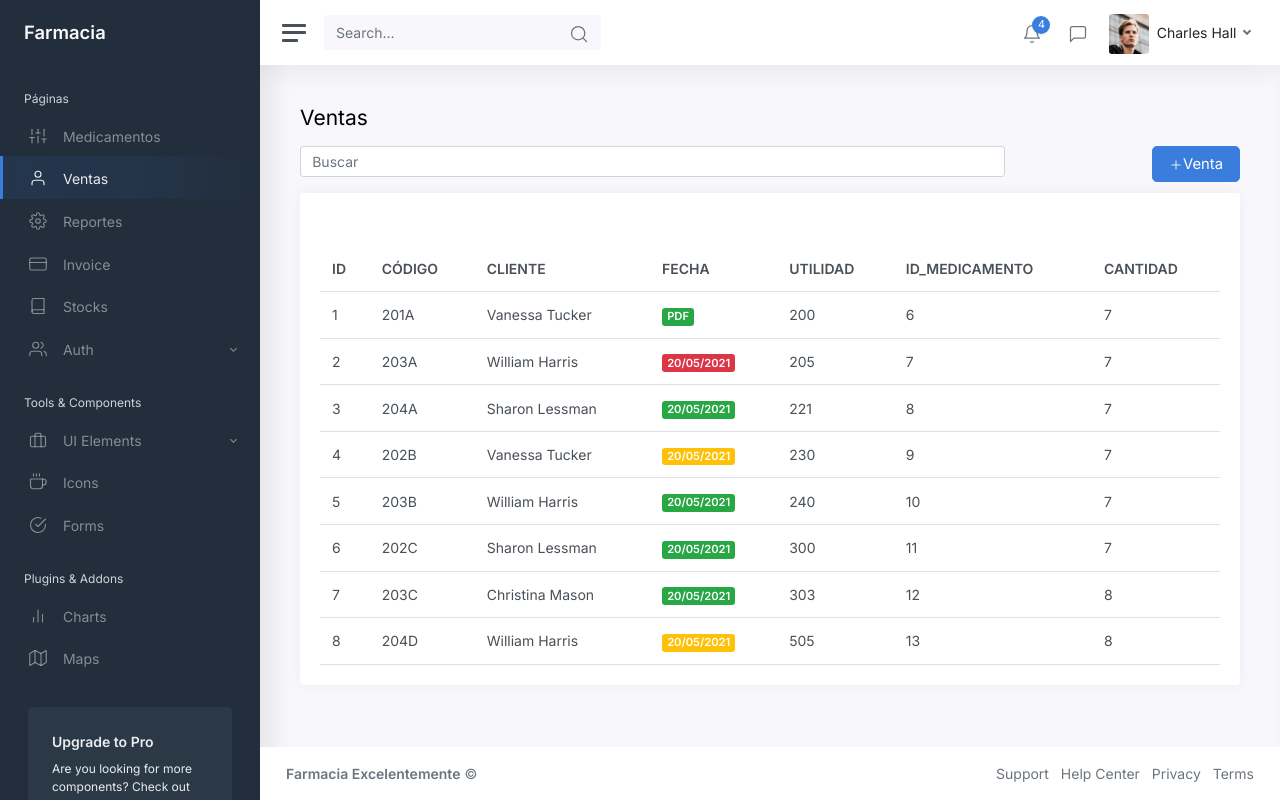
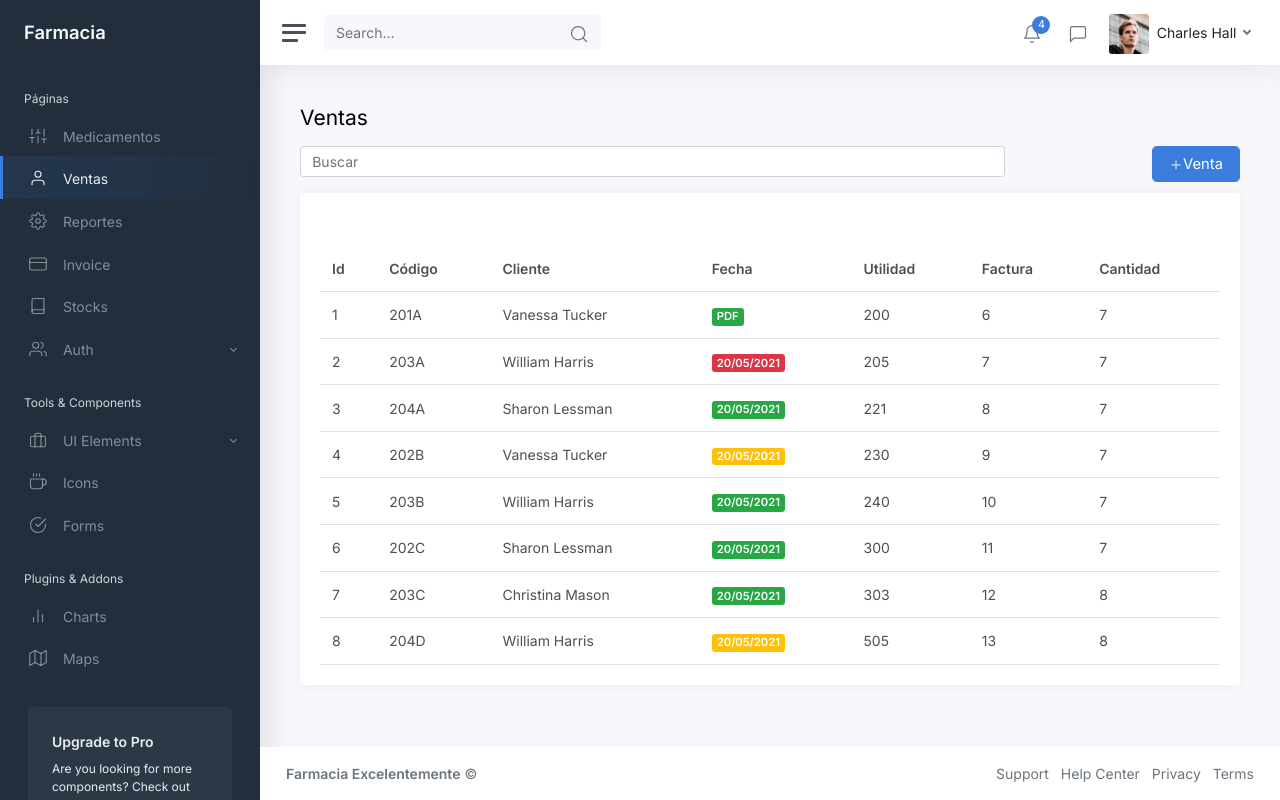
Before and after one commit to lindltaylor7/farmacia, a Laravel app: page /admin/ventas in a window 1280 px wide. Run offline with Laravel 8, Linux system fonts and the light colour scheme.

Commit message:
Cambio Interfaces 3

```diff
--- a/resources/views/admin/ventas/index.blade.php
+++ b/resources/views/admin/ventas/index.blade.php
@@ -22,13 +22,13 @@
                         <table class="table table-hover my-0">
                             <thead>
                                 <tr>
-                                    <th>ID</th>
-                                    <th class="d-none d-xl-table-cell">CÓDIGO</th>
-                                    <th class="d-none d-xl-table-cell">CLIENTE</th>
-                                    <th>FECHA</th>
-                                    <th class="d-none d-md-table-cell">UTILIDAD</th>
-                                    <th class="d-none d-md-table-cell">ID_MEDICAMENTO</th>
-                                    <th class="d-none d-md-table-cell">CANTIDAD</th>
+                                    <th>Id</th>
+                                    <th class="d-none d-xl-table-cell">Código</th>
+                                    <th class="d-none d-xl-table-cell">Cliente</th>
+                                    <th class="d-none d-xl-table-cell">Fecha</th>
+                                    <th class="d-none d-md-table-cell">Utilidad</th>
+                                    <th class="d-none d-md-table-cell">Factura</th>
+                                    <th class="d-none d-md-table-cell">Cantidad</th>
                                 </tr>
                             </thead>
                             <tbody>
```
Also changed, not shown: resources/views/admin/stocks/index.blade.php (+6 -6 lines).
